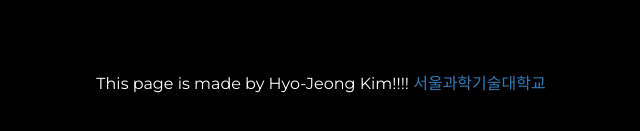
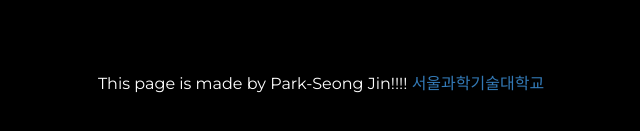
Before and after one commit to psj629/psj629.github.io, a plain HTML site: page index.html in a window 1280 px wide. Shown: the part 1211-1342 px from the top of the page, 319-959 px from the left. Drawn offline with nearby package versions, Linux system fonts and the light colour scheme.

Commit message:
Update index.html

```diff
--- a/index.html
+++ b/index.html
@@ -125,7 +125,7 @@
     </div>
   </div>
   <footer class="container-fluid bg-4 text-center">
-    <p>This page is made by Hyo-Jeong Kim!!!! <a href="https://www.seoultech.ac.kr/index.jsp">서울과학기술대학교</a></p>
+    <p>This page is made by Park-Seong Jin!!!! <a href="https://www.seoultech.ac.kr/index.jsp">서울과학기술대학교</a></p>
   </footer>
 </body>
 
```
